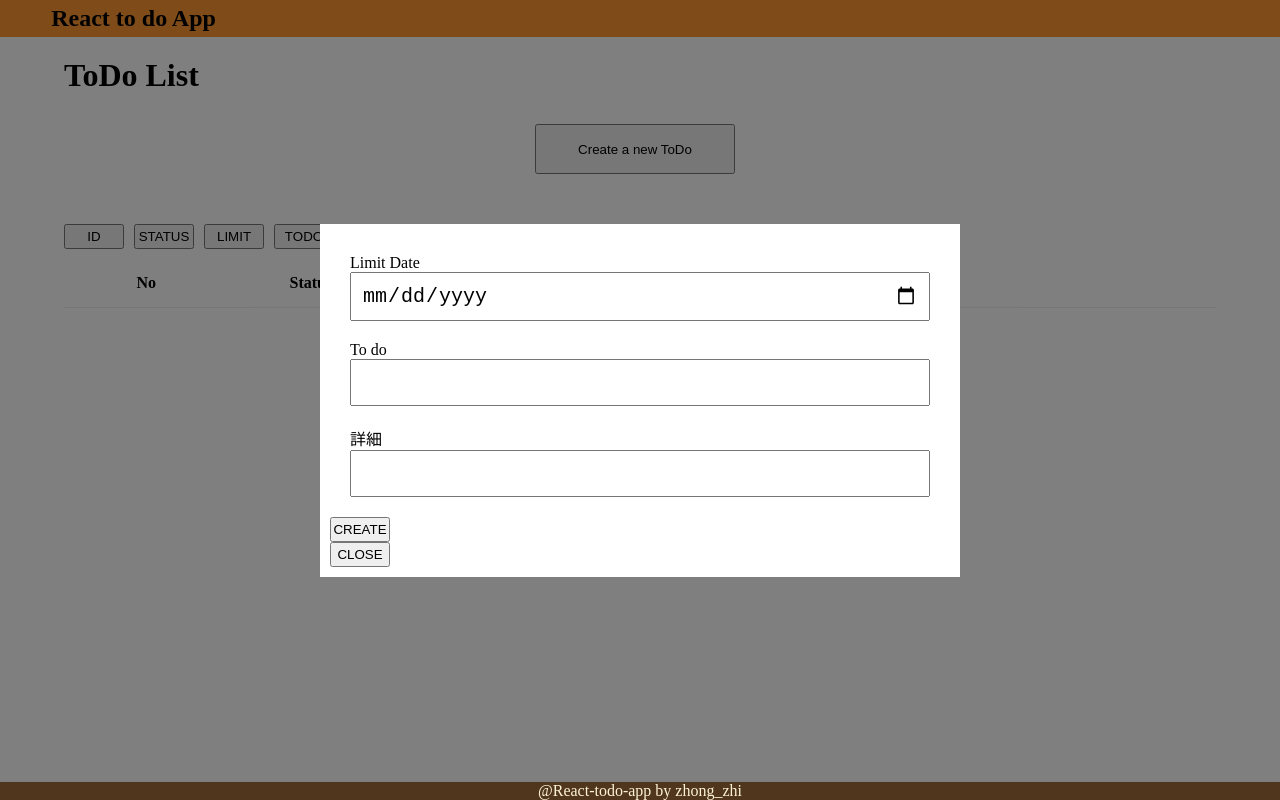
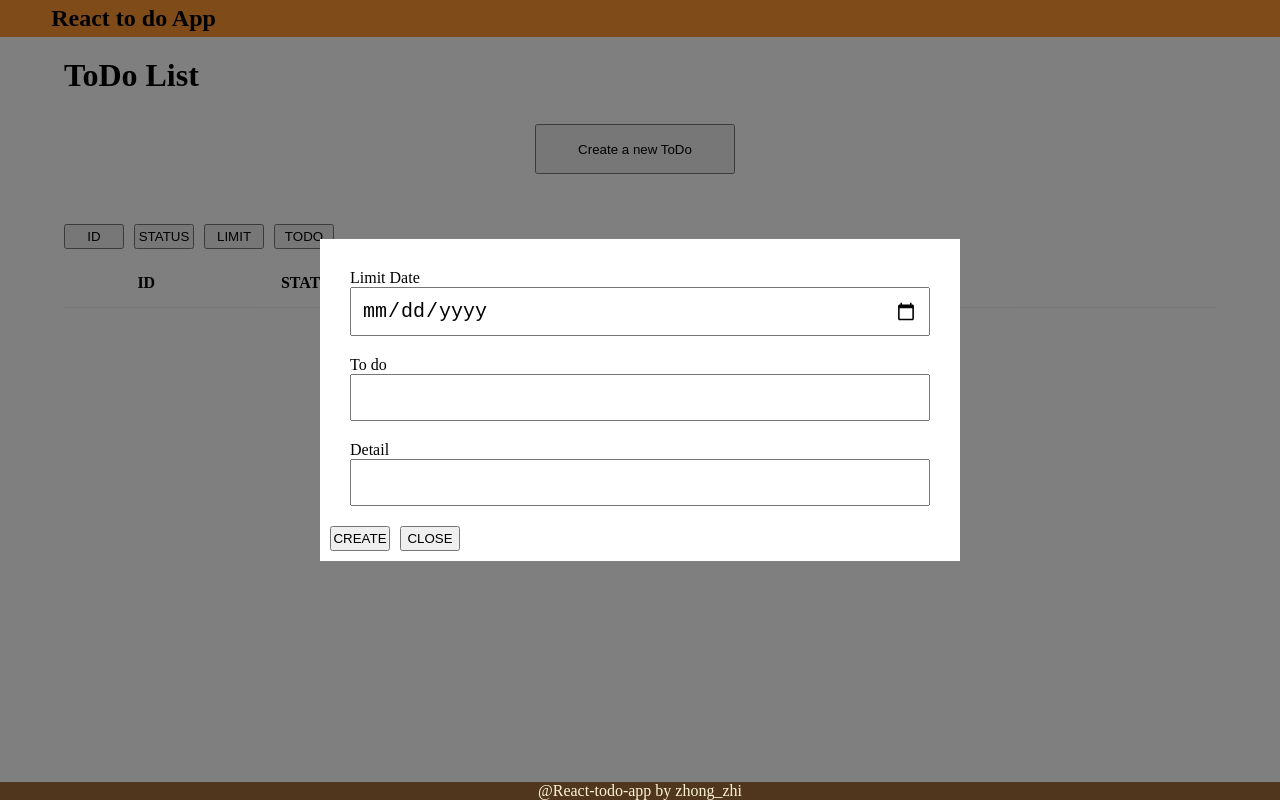
Before and after one commit to insideplant/Todo, a React (Create React App) app: page / in a window 1280 px wide. Both pictures are taken after a click on the button "Create a new ToDo". Built offline with nearby package versions, Linux system fonts and the light colour scheme.

Commit message:
todo finish

```diff
--- a/src/App.js
+++ b/src/App.js
@@ -6,7 +6,7 @@ import EditModal from './components/EditModal';
 import reducer from './reducers';
 import Events from './components/Events';
 import AppContext from './contexts/AppContext';
-import SortButton from './components/Sortbutton';
+import SortButton from './components/SortButton';
 import Show from './components/Show';
 
 const App = () => {
@@ -14,15 +14,15 @@ const App = () => {
   const APP_KEY = "appWithRedux"
   const appState = localStorage.getItem(APP_KEY)
   const initialState = appState? JSON.parse(appState) : [];
-  const [modal, setModal] = useState(false);
-  const [show, setShow] = useState(false);
+  const [isOpenModal, setIsOpenModal] = useState(false);
+  const [isShow, setIsShow] = useState(false);
   const [state, dispatch] = useReducer(reducer,initialState)
   const [isEditing, setIsEditing] = useState(false)
   const [currentTodo, setCurrentTodo] = useState({})
   const [sort, setSort] = useState({});
 
 
-  const SORTNAMES = ["id","status","limit","Todo"];
+  const SORTNAMES = ["id","status","limit","todo"];
 
   let sortedStates = useMemo(() => {
     let _sortedStates = state;
@@ -41,12 +41,12 @@ const App = () => {
           return -1 * sort.order;
         }
       });
-      console.log(_sortedStates)
     }
     return _sortedStates;
   }, [sort, state]);
 
   const handleSort = (sortName) => {
+
     if (sort.key === sortName) {
       setSort({ ...sort, order: -sort.order });
     } else {
@@ -59,12 +59,12 @@ const App = () => {
 
   const handleEditClick = (event) => {
     setIsEditing(true)
-    setModal(true)
+    setIsOpenModal(true)
     setCurrentTodo({...event})
   }
 
   const handleShow = (event) => {
-    setShow(true)
+    setIsShow(true)
     setCurrentTodo({...event})
   }
 
@@ -79,27 +79,27 @@ const App = () => {
           <EditModal
             currentTodo = {currentTodo}
             setCurrentTodo = {setCurrentTodo}
-            modal = {modal}
+            isOpenModal = {isOpenModal}
             setIsEditing = {setIsEditing}
-            setModal={setModal}
+            setIsOpenModal={setIsOpenModal}
           />
         ) : (
           <AddModal
-            modal={modal}
-            setModal={setModal}
+            isOpenModal={isOpenModal}
+            setIsOpenModal={setIsOpenModal}
           />
         )}
         <h1>ToDo List</h1>
         <div className="createButton">
-          <button onClick={()=>setModal(true)}>Create a new ToDo</button>
+          <button onClick={()=>setIsOpenModal(true)}>Create a new ToDo</button>
         </div>
       </div>
       <div>
         <Show
-          show={show}
+          show={isShow}
           handleShow={handleShow}
           currentTodo = {currentTodo}
-          setShow = {setShow}
+          setIsShow = {setIsShow}
         />
       </div>
       {
--- a/src/components/AddModal.js
+++ b/src/components/AddModal.js
@@ -3,11 +3,11 @@ import AppContext from '../contexts/AppContext'
 
 
 function AddModal({
-  modal,
-  setModal,
+  isOpenModal,
+  setIsOpenModal,
 }){
   const { dispatch } = useContext(AppContext)
-  const [task, setTask] = useState('')
+  const [todo, setTodo] = useState('')
   const [body, setBody] = useState('')
   const [limit, setLimit] = useState('')
 
@@ -16,16 +16,16 @@ function AddModal({
     dispatch({
       type: 'CREATE_EVENT',
       limit,
-      task,
+      todo,
       body
     })
-    setModal(false)
+    setIsOpenModal(false)
     setLimit("")
-    setTask("")
+    setTodo("")
     setBody("")
   }
 
-  if (modal) {
+  if (isOpenModal) {
     return (
       <>
         <div className="overlay">
@@ -35,16 +35,16 @@ function AddModal({
               <input type="date" id="date" value={limit} onChange={e => setLimit(e.target.value)}/>
             </div>
             <div>
-              <label htmlFor="task">To do</label><br />
-              <input type="text" id="task" value={task} onChange={e => setTask(e.target.value)}/>
+              <label htmlFor="todo">To do</label><br />
+              <input type="text" id="todo" value={todo} onChange={e => setTodo(e.target.value)}/>
             </div>
             <div>
-              <label htmlFor="body">詳細</label><br />
+              <label htmlFor="body">Detail</label><br />
               <input type="textbox" id="body"value={body} onChange={e => setBody(e.target.value)}/>
             </div>
 
-            <button onClick={addEvent} >CREATE</button> <br />
-            <button onClick={()=>setModal(false)}>CLOSE</button>
+            <button onClick={addEvent} >CREATE</button>
+            <button onClick={()=>setIsOpenModal(false)}>CLOSE</button>
           </form>
         </div>
       </>
--- a/src/components/EditModal.js
+++ b/src/components/EditModal.js
@@ -2,8 +2,8 @@ import React, { useContext } from 'react'
 import AppContext from '../contexts/AppContext'
 
 function EditModal({
-  modal,
-  setModal,
+  isOpenModal,
+  setIsOpenModal,
   currentTodo,
   setCurrentTodo,
   setIsEditing
@@ -16,15 +16,15 @@ function EditModal({
       id: currentTodo.id,
       status: currentTodo.status,
       limit: currentTodo.limit,
-      task: currentTodo.task,
+      todo: currentTodo.todo,
       body: currentTodo.body
     })
-    setModal(false)
+    setIsOpenModal(false)
     setIsEditing(false)
   }
   console.log(currentTodo)
 
-  if (modal) {
+  if (isOpenModal) {
     return (
       <>
         <div className="overlay">
@@ -34,16 +34,16 @@ function EditModal({
               <input type="date" id="date" value={currentTodo.limit} onChange={e => setCurrentTodo({...currentTodo, limit: e.target.value})}/>
             </div>
             <div>
-              <label htmlFor="task">Todo</label><br />
-              <input type="text" id="task" value={currentTodo.task} onChange={e => setCurrentTodo({...currentTodo, task: e.target.value})}/>
+              <label htmlFor="todo">Todo</label><br />
+              <input type="text" id="todo" value={currentTodo.todo} onChange={e => setCurrentTodo({...currentTodo, todo: e.target.value})}/>
             </div>
             <div>
-              <label htmlFor="body">詳細</label><br />
+              <label htmlFor="body">Detail</label><br />
               <input type="textbox" id="body"value={currentTodo.body} onChange={e => setCurrentTodo({...currentTodo, body: e.target.value})}/>
             </div>
 
-            <button onClick={onEditInputChange} >UPDATE</button> <br />
-            <button onClick={()=>{setModal(false); setIsEditing(false);}}>CLOSE</button>
+            <button onClick={onEditInputChange} >UPDATE</button>
+            <button onClick={()=>{setIsOpenModal(false); setIsEditing(false);}}>CLOSE</button>
           </form>
         </div>
       </>
--- a/src/components/Event.js
+++ b/src/components/Event.js
@@ -15,7 +15,7 @@ const Event = ({event}) =>{
       id,
       status,
       limit: event.limit,
-      task: event.task,
+      todo: event.todo,
       body: event.body
     })
   }
@@ -25,7 +25,7 @@ const Event = ({event}) =>{
       <td>{id}</td>
       <td><button onClick={handleClickStatusButton} className={event.status}>{event.status}</button></td>
       <td>{event.limit}</td>
-      <td>{event.task}</td>
+      <td>{event.todo}</td>
       <td></td>
       <td>
         <button onClick={() => handleShow(event)}>show</button>
--- a/src/components/Events.js
+++ b/src/components/Events.js
@@ -7,10 +7,10 @@ const Events = ({state, dispatch}) => {
       <table>
         <thead>
           <tr>
-            <th>No</th>
-            <th>Status</th>
-            <th>Limit</th>
-            <th>Task</th>
+            <th>ID</th>
+            <th>STATUS</th>
+            <th>LIMIT</th>
+            <th>TODO</th>
             <th></th>
             <th></th>
             <th></th>
--- a/src/components/Show.js
+++ b/src/components/Show.js
@@ -1,13 +1,13 @@
 import React from "react"
 
-const Show = ({show,currentTodo,setShow}) => {
-  console.log(currentTodo);
+const Show = ({show: isShow,currentTodo,setIsShow}) => {
 
-  if(show){
+  if(isShow){
   return (
     <div className="overlay">
       <div className="content">
         <h2>detail</h2>
+        <div className="detail-table">
           <table>
             <tbody>
               <tr>
@@ -19,8 +19,8 @@ const Show = ({show,currentTodo,setShow}) => {
                 <td>{currentTodo.limit}</td>
               </tr>
               <tr>
-              <td>Task</td>
-              <td>{currentTodo.task}</td>
+                <td>Todo</td>
+                <td>{currentTodo.todo}</td>
               </tr>
               <tr>
                 <td>Detail</td>
@@ -28,8 +28,9 @@ const Show = ({show,currentTodo,setShow}) => {
               </tr>
             </tbody>
           </table>
+        </div>
 
-        <button onClick={()=>setShow(false)}>CLOSE</button>
+        <button onClick={()=>setIsShow(false)}>CLOSE</button>
       </div>
     </div>
   )
--- a/src/reducers/index.js
+++ b/src/reducers/index.js
@@ -5,7 +5,7 @@ const events = (state = [], action) => {
       const event = {
         limit: action.limit,
         status: "TODO",
-        task: action.task,
+        todo: action.todo,
         body: action.body
       }
       const length = state.length
@@ -16,7 +16,7 @@ const events = (state = [], action) => {
         id: action.id,
         status: action.status,
         limit: action.limit,
-        task: action.task,
+        todo: action.todo,
         body: action.body
       }
       const updateState = state.map(event=> event.id ===action.id? updateEvent : event)
@@ -31,7 +31,7 @@ const events = (state = [], action) => {
             id: action.id,
             status: "DOING",
             limit: action.limit,
-            task: action.task,
+            todo: action.todo,
             body: action.body
           }
           const updateState = state.map(event=> event.id ===action.id? updateEvent : event)
@@ -41,7 +41,7 @@ const events = (state = [], action) => {
             id: action.id,
             status: "DONE",
             limit: action.limit,
-            task: action.task,
+            todo: action.todo,
             body: action.body
           }
           const updateState = state.map(event=> event.id ===action.id? updateEvent : event)
@@ -51,7 +51,7 @@ const events = (state = [], action) => {
             id: action.id,
             status: "TODO",
             limit: action.limit,
-            task: action.task,
+            todo: action.todo,
             body: action.body
           }
           const updateState = state.map(event=> event.id ===action.id? updateEvent : event)
--- a/src/styles.css
+++ b/src/styles.css
@@ -124,3 +124,8 @@ button {
   color: #fff;
   background-color: #c0c0c0;
 }
+
+/* Show */
+.detail-table {
+  margin: 20px;
+}
```
Lines whose indentation alone changed are shown as unchanged.
